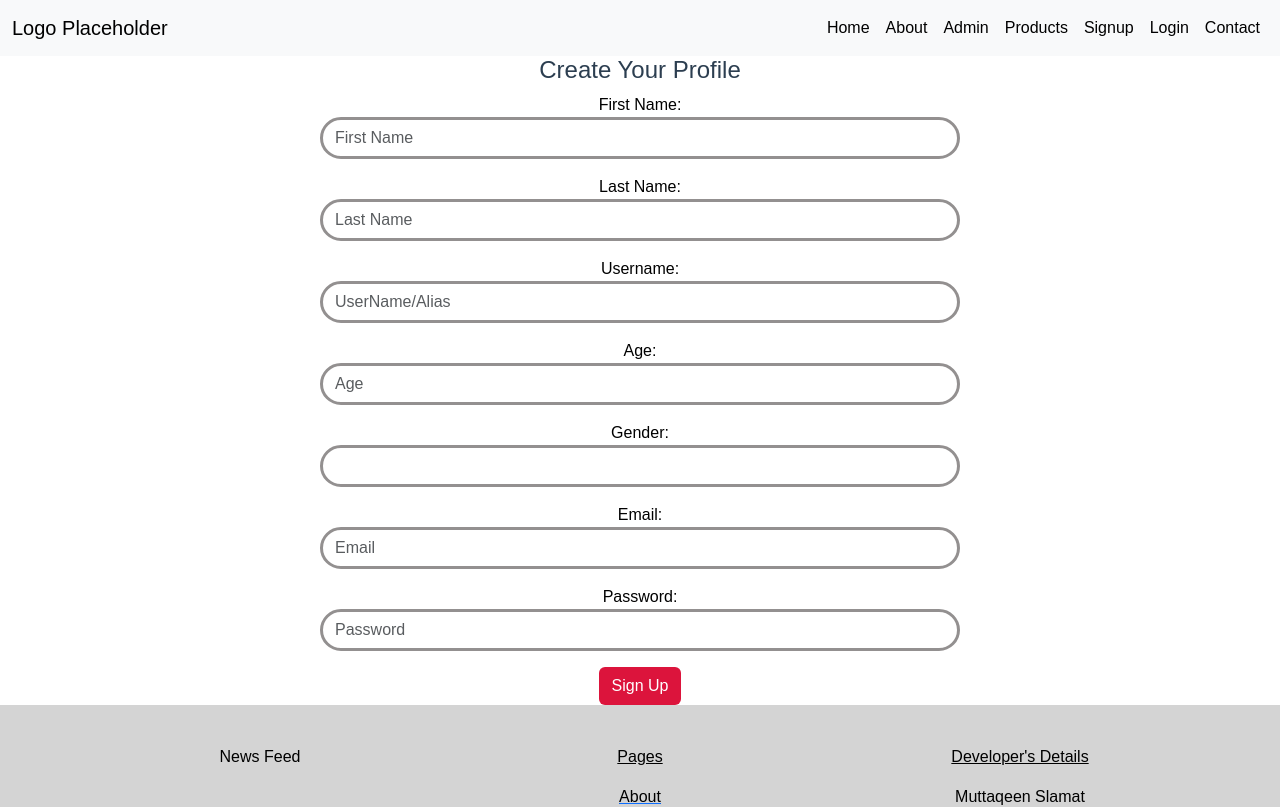
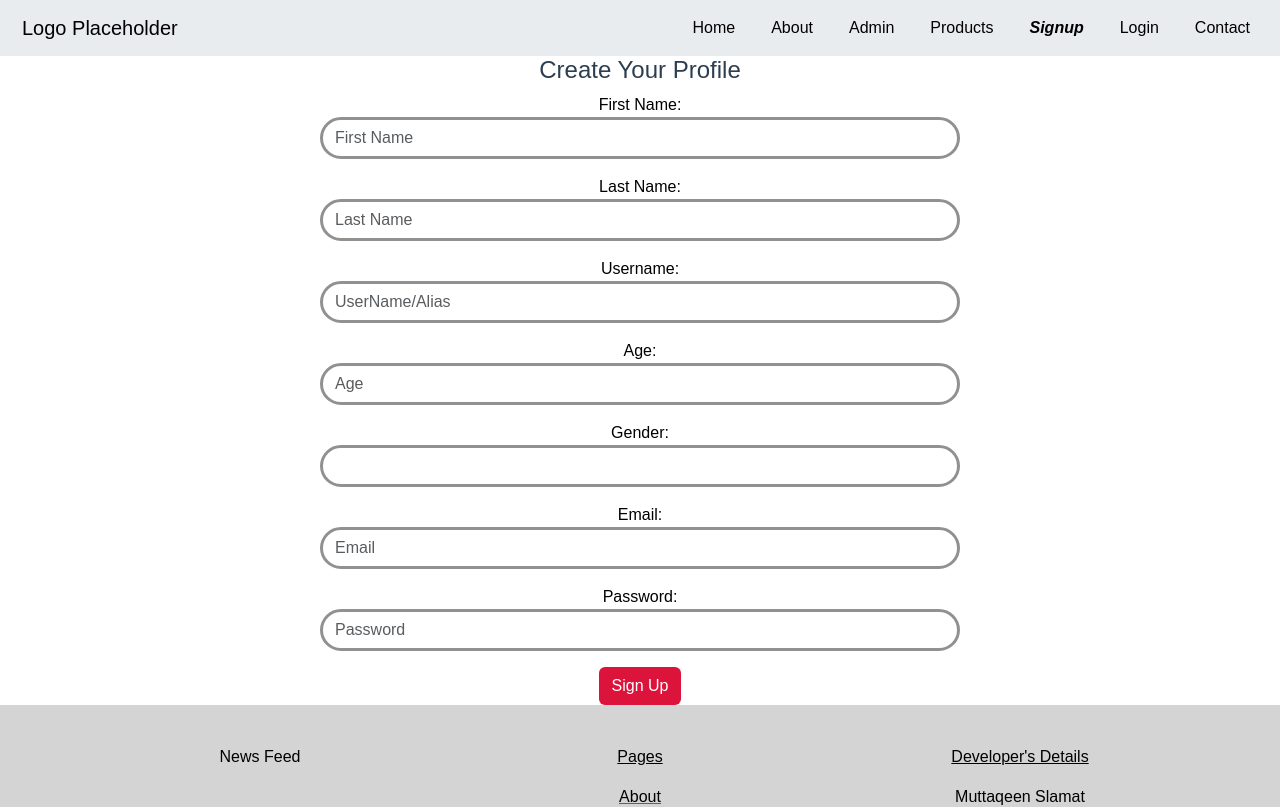
Before and after one commit to Muttaqeen-Slamat/CapStone-Muttaqeen, a Vue app: page /signup in a window 1280 px wide. Shown: the top 807 px of the page. Built offline with nearby package versions, Linux system fonts and the light colour scheme; the HTML template or start-up script is replaced by a standard one.

Commit message:
fied minor bug with the products

```diff
--- a/src/components/NavBar.vue
+++ b/src/components/NavBar.vue
@@ -1,6 +1,6 @@
 <template>
     <div>
-        <nav class="navbar navbar-expand-lg bg-body-tertiary">
+        <nav class="navbar navbar-expand-lg bg-body-secondary">
   <div class="container-fluid">
     <a class="navbar-brand" href="/">Logo Placeholder</a>
     <button class="navbar-toggler" type="button" data-bs-toggle="collapse" data-bs-target="#navbarSupportedContent" aria-controls="navbarSupportedContent" aria-expanded="false" aria-label="Toggle navigation">
@@ -56,4 +56,40 @@
 
 <style scoped>
 
+nav a{
+        display: inline-block;
+     position: relative;
+     color: rgb(0, 0, 0) ;
+     text-decoration: none;
+     margin: 0 10px;
+     transition: color 0.3s ease-in-out;
+      }
+
+    nav a.router-link-active {
+      /* font-size: 15px; */
+      font-style: italic;
+      font-weight: bold;
+    }
+
+      /* nav a:hover {
+        color: orangered;
+      }  */
+      nav a::after {
+     content: '';
+     position: absolute;
+     width: 100%;
+     height: 2px;
+     bottom: 0;
+     left: 0;
+     background-color: blueviolet;
+     transform: scaleX(0);
+     transform-origin: bottom right;
+     transition: transform 0.25s ease-out;
+    }
+
+    nav a:hover::after {
+     transform: scaleX(1);
+     transform-origin: bottom left;
+    }
+
 </style>
--- a/src/views/ProductsComp.vue
+++ b/src/views/ProductsComp.vue
@@ -8,7 +8,7 @@
             <input type="text" v-model="searchQuery" placeholder="Search products">
         </div>
         <!-- Products list -->
-        <div class="row d-flex align-items-center justify-content-center" v-if="filteredProducts.length">
+        <div class="row d-flex align-items-center justify-content-center" >
             <Card v-for="product in filteredProducts" :key="product.prodID">
                 <template #cardHeader>
                     <h4 class="card-title">{{ product.prodName }}</h4>
@@ -42,10 +42,9 @@ export default {
     },
     computed: {
     product() {
-            return this.$store.state.products;
+        return this.$store.state.products || []; // Return an empty array if products state is null
     },
     filteredProducts() {
-            // Filter products based on search query
         return this.product.filter(product =>
             product.prodName.toLowerCase().includes(this.searchQuery.toLowerCase())
         );
```
Lines whose indentation alone changed are shown as unchanged.
